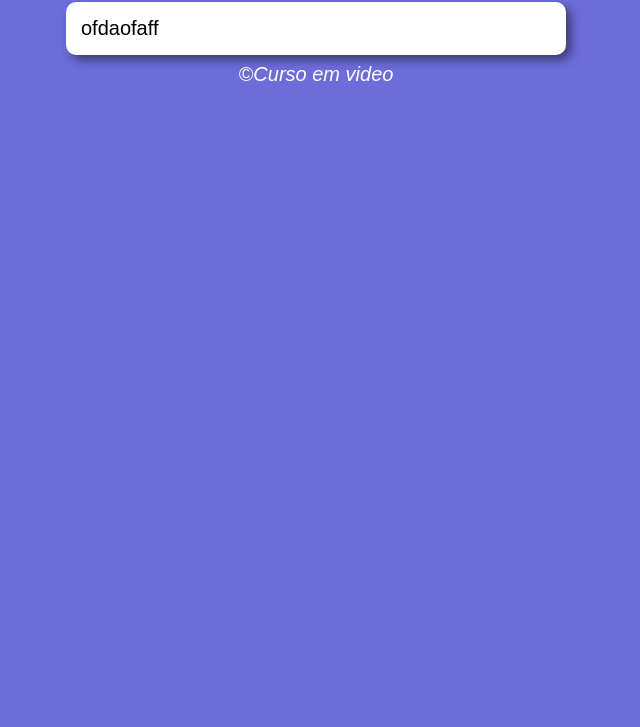
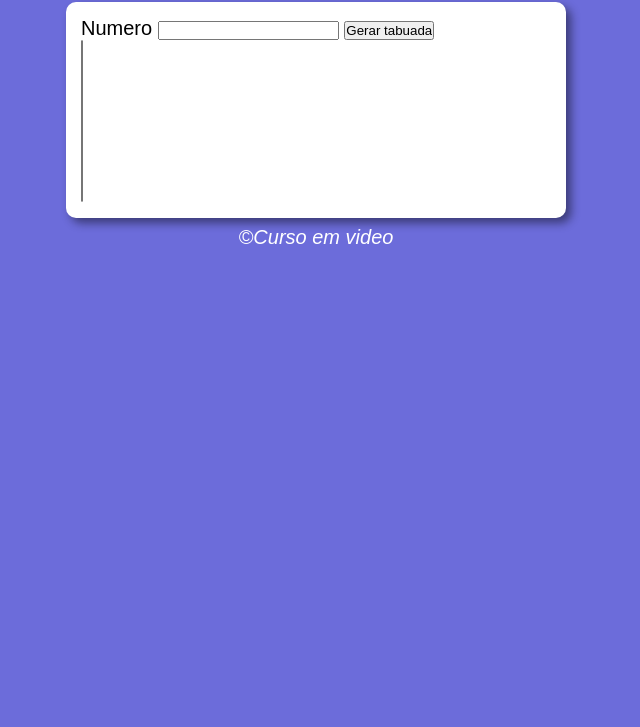
Before and after one commit to jonatasrios/Java-script, a plain HTML site: page Aula 014 ex/ex017/modelo.html in a window 1280 px wide. Shown: the part 73-800 px from the top of the page, without its empty margins (324-964 px from the left). Drawn offline with Linux system fonts and the light colour scheme.

Commit message:
criei e terminei ex017

```diff
--- a/Aula 014 ex/ex017/Modelos/style.css
+++ /dev/null
@@ -1,33 +0,0 @@
-@charset "UTF-8";
-
-*{
-    margin: 0;
-    padding: 0;
-    box-sizing: border-box;
-
-}
-
-body{
-    background: rgb(108, 108, 218);
-    font: normal 15pt arial;
-}
-header{
-    color: white;
-    text-align: center;
-    padding: 15px;
-}
-section{
-    width: 500px;
-    background-color: white;
-    border-radius: 10px;
-    padding: 15px;
-    margin: auto;
-    box-shadow: 5px 5px 10px rgba(0, 0, 0, 0.459);
-
-}
-footer{
-    text-align: center;
-    color: white;
-    padding: 8px;
-    font-style: italic;
-}
--- a/Aula 014 ex/ex017/modelo.html
+++ b/Aula 014 ex/ex017/modelo.html
@@ -8,11 +8,19 @@
 </head>
 <body>
     <header>
-        <h1>Titulo</h1>
+        <h1>Tabuada</h1>
     </header>
     <section>
         <div>
-            <p>ofdaofaff</p>
+            <p>
+                <label for="inumero">Numero</label>
+                <input type="number" name="Numero" id="inumero">
+                <input type="button" value="Gerar tabuada" onclick="tabuada()">
+
+            </p>
+            <p>
+                <select name="tabuada" id="itabuada" size = 10px></select>
+            </p>
         </div>
         <div>
 
--- a/Aula 014 ex/ex017/script.js
+++ b/Aula 014 ex/ex017/script.js
@@ -0,0 +1,17 @@
+function tabuada(){
+    let num = document.getElementById("inumero")
+    let tab = document.getElementById("itabuada")
+    if (num.value.length == 0 ){
+        window.alert("Verifique os dados")
+    }else{
+        let n = Number(num.value)
+        let cont = 1
+        tab.innerHTML = ""
+        while(cont <= 10){
+            let item = document.createElement('option')
+            item.text = `${n} X ${cont} = ${n*cont}`
+            tab.appendChild(item)
+            cont++
+        }
+    }
+}
```
Also changed, not shown: Aula 014 ex/ex017/Modelos/modelo.html (deleted, +0 -26 lines), Aula 014 ex/ex017/Modelos/script.js (deleted).
